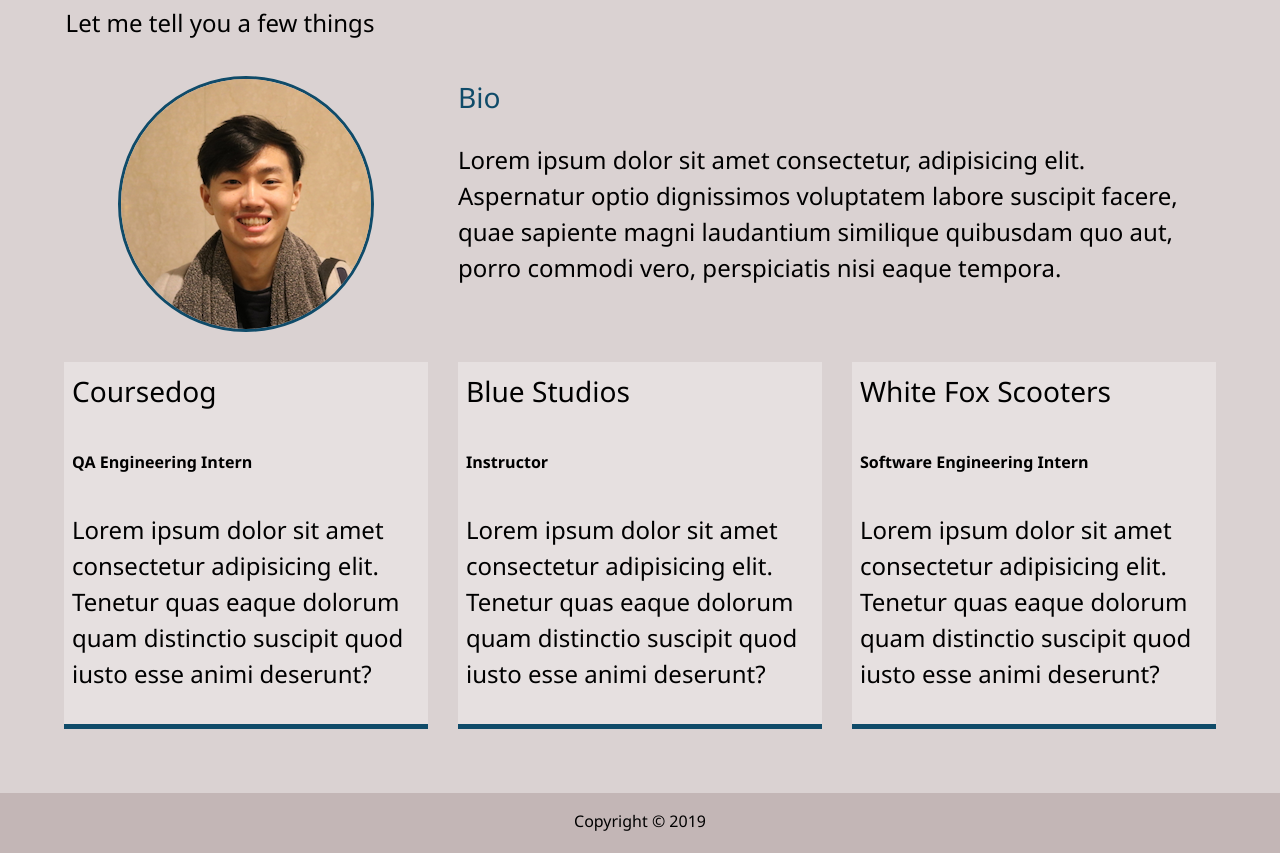
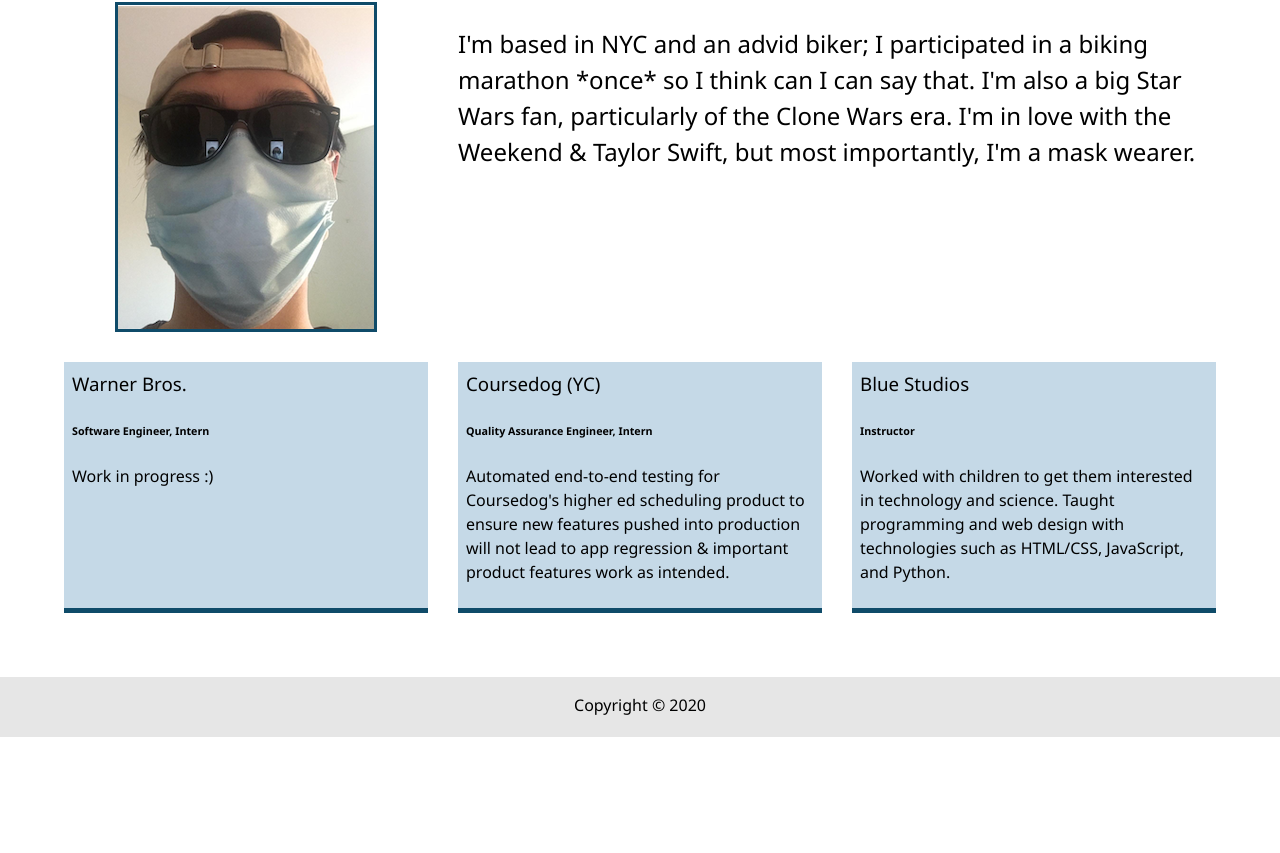
Before and after one commit to phaseharry/personal, a website: page dist/about.html in a window 1280 px wide. Shown: the part 206-1059 px from the top of the page. After the commit the page ends 943 px from the top, so only its background shows below. Drawn offline with Linux system fonts and the light colour scheme.

Commit message:
add info about myself and removed unncessary elements

```diff
--- a/scss/_config.scss
+++ b/scss/_config.scss
@@ -1,4 +1,4 @@
-$primary-color:#dad2d2; // default #444
+$primary-color: white;// #dad2d2; // default #444
 $secondary-color: #0f4b69; // default #eece1a
 $show-home-image: true;
 $home-image: url(../img/mbp.jpg); //need image
--- a/scss/main.scss
+++ b/scss/main.scss
@@ -98,7 +98,7 @@ main {
   .bio-image {
     grid-area: bioimage;
     margin: auto;
-    border-radius: 50%;
+    // border-radius: 50%;
     border: $secondary-color 3px solid;
   }
 
@@ -120,7 +120,7 @@ main {
   }
 
   .job {
-    background: lighten($primary-color, 5);
+    background: lighten(#b3cde0, 5);
     padding: 0.5rem;
     border-bottom: $secondary-color 5px solid;
   }
@@ -195,7 +195,6 @@ main {
   color: #333;
 }
 
-
 #main-footer {
   text-align: center;
   padding: 1rem;
```
Also changed, not shown: dist/about.html, dist/contact.html, dist/css/main.css, dist/img/headshotmask.png (added), dist/img/projects/ironman.png (deleted), dist/img/projects/ironman2.png (deleted), dist/img/projects/spider-man.jpg (deleted), dist/img/projects/theBot.png (added), dist/index.html, dist/projects.html.
